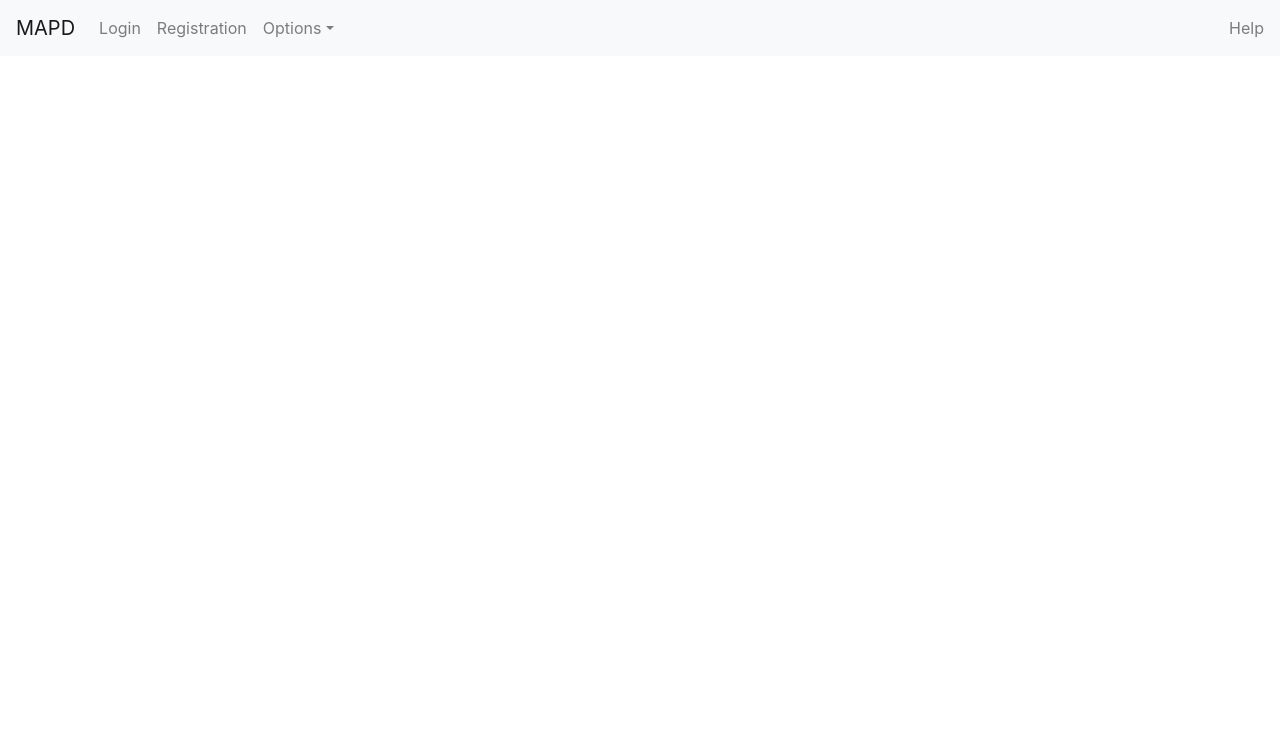
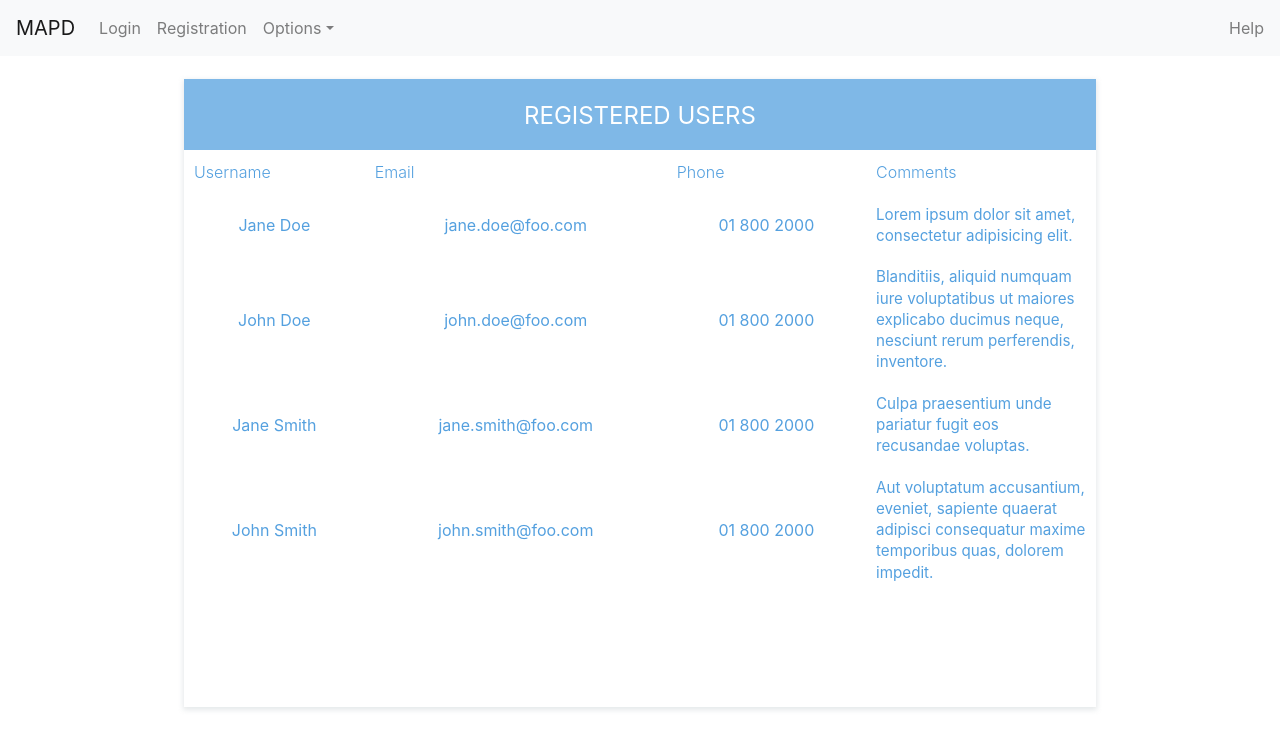
Before and after one commit to uht11/mapd_hearing, a React (Create React App) app: page /viewUsers in a window 1280 px wide. Shown: the top 748 px of the page. Built offline with nearby package versions, Linux system fonts and the light colour scheme.

Commit message:
still fixing

```diff
--- a/src/App.js
+++ b/src/App.js
@@ -1,4 +1,4 @@
-import {Login, Register} from './component/login/';
+import {Login, Register, viewUsers} from './component/login/';
 import {Home, Manuu} from './component/userPages/';
 import { BrowserRouter, Router, Route} from 'react-router-dom'
 import React, { useState } from 'react';
@@ -28,6 +28,7 @@ const App = (props) => {
           <Route path='/login' component={Login} />
           <Route path='/register' component={Register}/>
           <Route path='/home' component={Home}/>
+          <Route path='/viewUsers' component={viewUsers}/>
         </div>
       </BrowserRouter>
 
--- a/src/component/login/index.jsx
+++ b/src/component/login/index.jsx
@@ -2,3 +2,4 @@ import "./style.scss";
 import 'bootstrap/dist/css/bootstrap.min.css';
 export {Login} from "./login";
 export {Register} from "./register";
+export {viewUsers} from "./viewUsers";
--- a/src/component/login/style.scss
+++ b/src/component/login/style.scss
@@ -18,3 +18,64 @@
     }
 }
 }
+
+.tableWrapper{
+    width: 80%;
+    padding-bottom: 10%;
+    margin:2% 10%;
+    border-top: 3px solid rgb(127, 184, 231);
+    box-shadow: 0px 2px 5px 1px rgba(226, 230, 231, 0.871);
+    img{
+        width: 35%;
+        height: 35%;
+        margin-left: 33%;
+        margin-bottom: 25px;
+    }
+}
+
+$baseColor: rgb(127, 184, 231);
+
+$imageBig: 100px;
+$imageSmall: 60px;
+$padding: 10px;
+
+
+.header {
+   background-color: rgb(127, 184, 231);
+   color: white;
+   font-size: 1.5em;
+   padding: 1rem;
+   text-align: center;
+   text-transform: uppercase;
+}
+
+
+
+table {
+   width: 100%;
+   td, th {
+      color: darken($baseColor, 10%);
+      padding: $padding;
+   }
+
+   td {
+      text-align: center;
+      vertical-align: middle;
+
+      &:last-child {
+         font-size: 0.95em;
+         line-height: 1.4;
+         text-align: left;
+      }
+   }
+
+   th {
+      background-color: lighten($baseColor, 50%);
+      font-weight: 300;
+   }
+
+   tr {
+      &:nth-child(2n) { background-color: white; }
+      &:nth-child(2n+1) { background-color: lighten($baseColor, 55%) }
+   }
+}
--- /dev/null
+++ b/src/component/login/viewUsers.jsx
@@ -0,0 +1,106 @@
+import React from 'react';
+import axios from 'axios';
+import loginImg from "../../logo.png";
+import { Container, Row, Col, Button, Form, FormGroup, Label, Input} from 'reactstrap';
+import httpRequests from '../../httpRequests.js';
+import {validatePassword , validateUser} from "./validate";
+export class viewUsers extends React.Component {
+
+    constructor(props){
+        super(props);
+        this.state = {
+            username : "",
+            password : "",
+            isLoggedIn : "false"
+        };
+        this.handleChange = this.handleChange.bind(this);
+        this.handleSubmit = this.handleSubmit.bind(this);
+    }
+
+
+    handleChange(e) {
+        this.setState({
+             [e.target.name]: e.target.value
+         });
+
+     }
+     //handling submit and sending request
+     handleSubmit(e){
+        if(validateUser(this.state.username)==true && validatePassword(this.state.password)==true){
+        axios.get('http://3.21.171.11/test.php?username='+this.state.username+'&password='+this.state.password+'&type=login')
+        .then( response => {
+           // console.log(response);console.log(this.state);
+            if (response.data == 1) {
+              this.handleSuccessfulAuth(response.data);
+              this.setState({ isLoggedIn : "true" })
+            }
+            else{
+
+                alert('Invalid entry, please try again')
+            }
+          })
+          .catch(error => {
+            console.log("login error", error);
+          });
+
+        }
+     }
+     handleSuccessfulAuth(data) {
+
+        this.props.history.push("/home");
+      }
+
+
+
+
+    render(){
+        return(
+        <Container fluid={false}>
+        <Row className="base-container">
+            <div className="tableWrapper">
+            <div class="table-users">
+   <div class="header">Registered Users</div>
+
+   <table cellspacing="0">
+      <tr>
+         <th>Username</th>
+         <th>Email</th>
+         <th>Phone</th>
+         <th width="230">Comments</th>
+      </tr>
+
+      <tr>
+         <td>Jane Doe</td>
+         <td>jane.doe@foo.com</td>
+         <td>01 800 2000</td>
+         <td>Lorem ipsum dolor sit amet, consectetur adipisicing elit. </td>
+      </tr>
+
+      <tr>
+         <td>John Doe</td>
+         <td>john.doe@foo.com</td>
+         <td>01 800 2000</td>
+         <td>Blanditiis, aliquid numquam iure voluptatibus ut maiores explicabo ducimus neque, nesciunt rerum perferendis, inventore.</td>
+      </tr>
+
+      <tr>
+         <td>Jane Smith</td>
+         <td>jane.smith@foo.com</td>
+         <td>01 800 2000</td>
+         <td> Culpa praesentium unde pariatur fugit eos recusandae voluptas.</td>
+      </tr>
+
+      <tr>
+         <td>John Smith</td>
+         <td>john.smith@foo.com</td>
+         <td>01 800 2000</td>
+         <td>Aut voluptatum accusantium, eveniet, sapiente quaerat adipisci consequatur maxime temporibus quas, dolorem impedit.</td>
+      </tr>
+   </table>
+</div>
+            </div>
+        </Row>
+        </Container>);
+    }
+
+}
--- a/src/component/userPages/Manuu.jsx
+++ b/src/component/userPages/Manuu.jsx
@@ -41,7 +41,9 @@ render(){
               </DropdownToggle>
               <DropdownMenu right>
                 <DropdownItem>
-                  Option 1
+                <NavItem>
+                  <NavLink href='/viewUsers'>View User List</NavLink>
+                </NavItem>
                 </DropdownItem>
                 <DropdownItem>
                   Option 2
```
